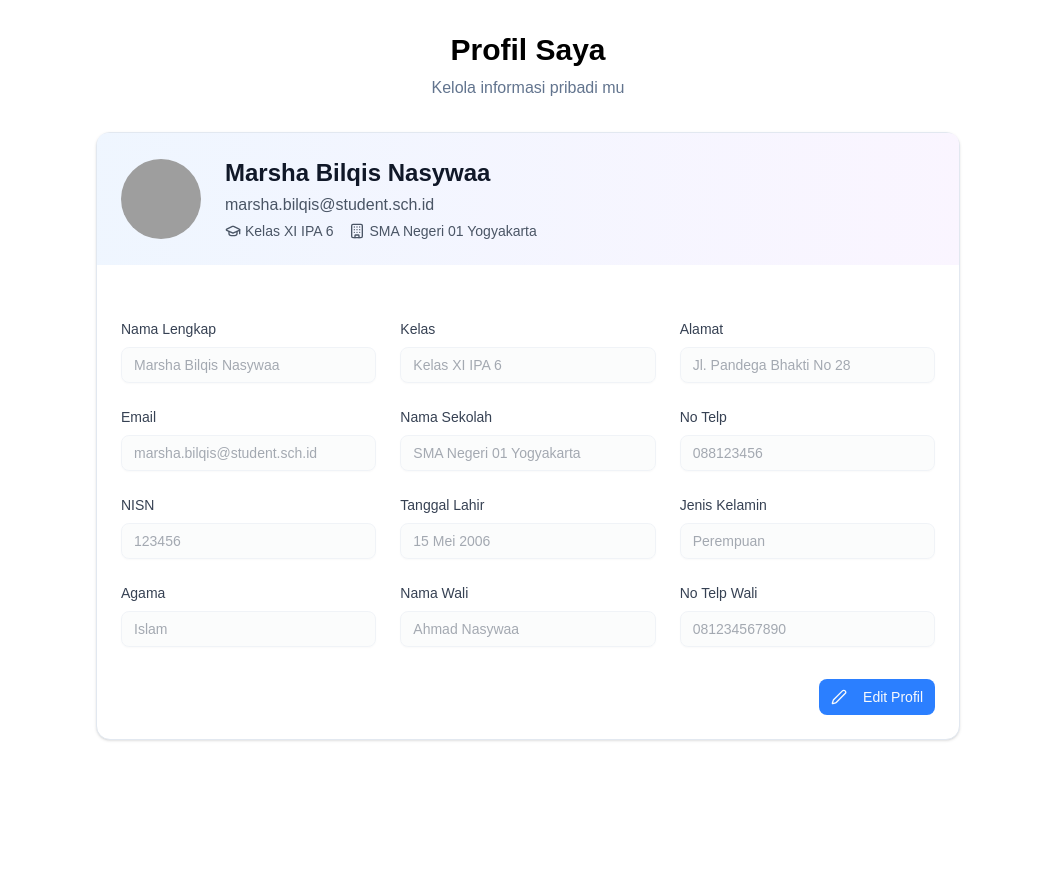
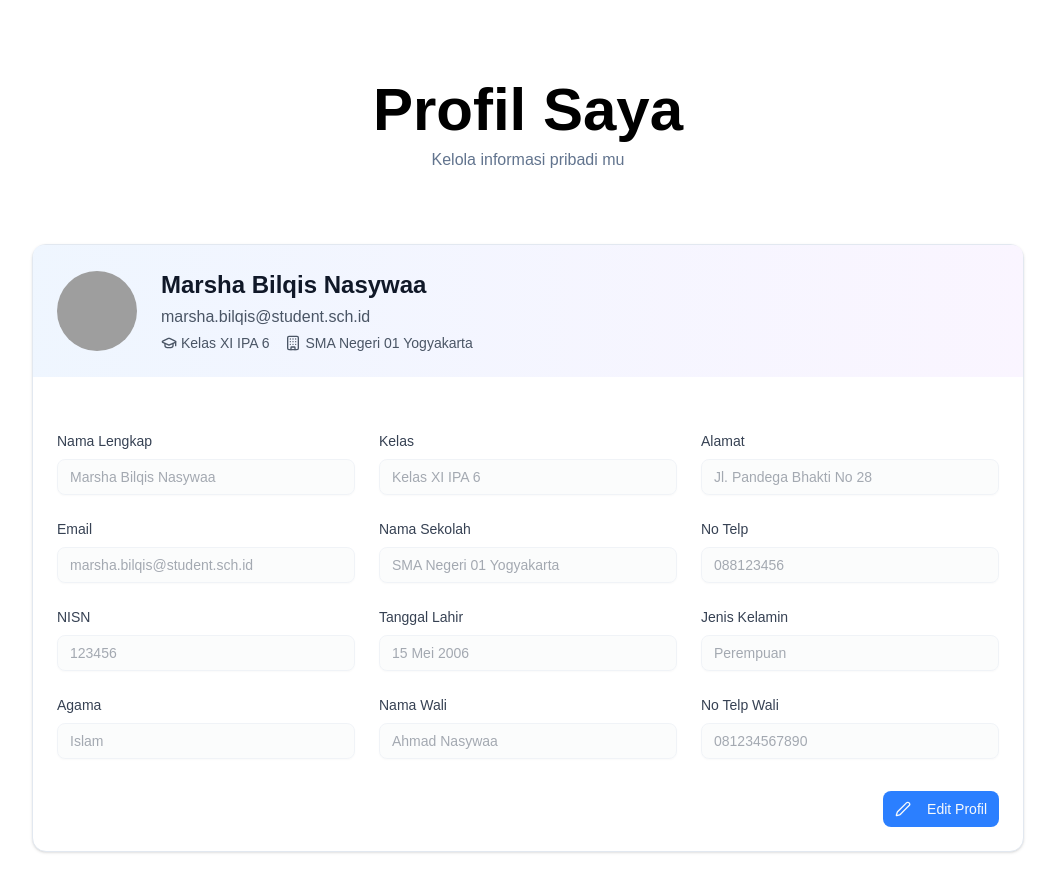
Before and after one commit to luthfiabdllh/appiks, a Next.js app: page /profile in a window 1280 px wide. Shown: the top 892 px of the page, without its empty margins (112-1167 px from the left). Before the commit the page ends 800 px from the top, so only its background shows below. Built offline with nearby package versions, Linux system fonts and the light colour scheme; grey boxes are pictures that could not be loaded.

Commit message:
fix: fixing padding

```diff
--- a/src/app/profile/page.tsx
+++ b/src/app/profile/page.tsx
@@ -1,7 +1,13 @@
 import { ProfilePage } from "@/components/components/profile/profileCard";
 
 export default function profilePage() {
-    return (
-        <ProfilePage />
-    )
+  return (
+    <div className="min-h-screen container max-w-6xl mx-auto px-4 sm:px-6 lg:px-12 xl:px-20 py-10 sm:py-16 lg:py-20">
+      <div className="text-center mb-18">
+        <h1 className="text-3xl sm:text-4xl md:text-5xl lg:text-6xl font-bold mb-2">Profil Saya</h1>
+        <p className="text-muted-foreground">Kelola informasi pribadi mu</p>
+      </div>
+      <ProfilePage />
+    </div>
+  );
 }
--- a/src/app/video-player/[videoId]/page.tsx
+++ b/src/app/video-player/[videoId]/page.tsx
@@ -70,8 +70,7 @@ export default function VideoPlayerPage() {
   }
 
   return (
-    <div className="min-h-screen bg-gray-50">
-      <div className="max-w-5xl mx-auto px-4 sm:px-6 lg:px-8 py-6">
+    <div className="min-h-screen max-w-6xl mx-auto px-4 sm:px-6 lg:px-12 xl:px-20 py-10 sm:py-16 lg:py-20">
       {/* Back Button */}
       <div className="mb-6">
         <Button
@@ -196,6 +195,5 @@ export default function VideoPlayerPage() {
         </div>
       </div>
     </div>
-    </div>
   );
 }
--- a/src/app/videos/page.tsx
+++ b/src/app/videos/page.tsx
@@ -2,7 +2,7 @@ import { VideoRecommendations } from "@/components/components/videos/video-recom
 
 export default function videoPage() {
   return (
-    <div className="min-h-screen">
+    <div className="min-h-screen max-w-6xl mx-auto px-4 sm:px-6 lg:px-12 xl:px-20 py-10 sm:py-16 lg:py-20">
       <VideoRecommendations />
     </div>
   )
--- a/src/components/components/profile/profileCard.tsx
+++ b/src/components/components/profile/profileCard.tsx
@@ -97,13 +97,7 @@ const ProfilePage = () => {
   };
 
   return (
-    <div className="container mx-auto px-4 py-8 max-w-4xl">
-      {/* Header */}
-      <div className="text-center mb-8">
-        <h1 className="text-3xl font-bold mb-2">Profil Saya</h1>
-        <p className="text-muted-foreground">Kelola informasi pribadi mu</p>
-      </div>
-
+    <>
       {/* Profile Card */}
       <Card className="relative p-0">
         <CardHeader className="pb-4 p-0">
@@ -118,7 +112,7 @@ const ProfilePage = () => {
               </AvatarFallback>
             </Avatar>
 
-            <div className="flex-1">
+            <div className="flex-1 justify-center sm:justify-start text-center sm:text-left">
               <h2 className="text-2xl font-bold text-gray-900 mb-1">
                 {profileData.fullName}
               </h2>
@@ -457,7 +451,7 @@ const ProfilePage = () => {
           </div>
         </CardContent>
       </Card>
-    </div>
+    </>
   );
 };
 
--- a/src/components/components/videos/video-recomendation.tsx
+++ b/src/components/components/videos/video-recomendation.tsx
@@ -154,8 +154,7 @@ export function VideoRecommendations() {
   };
 
   return (
-    <div className="min-h-screen">
-      <div className="max-w-5xl mx-auto px-4 sm:px-6 lg:px-8 py-6">
+    <div>
       {/* Back Button */}
       <div className="mb-6">
         <Button
@@ -302,6 +301,5 @@ export function VideoRecommendations() {
         )}
       </div>
     </div>
-    </div>
   );
 }
```
Lines whose indentation alone changed are shown as unchanged.
